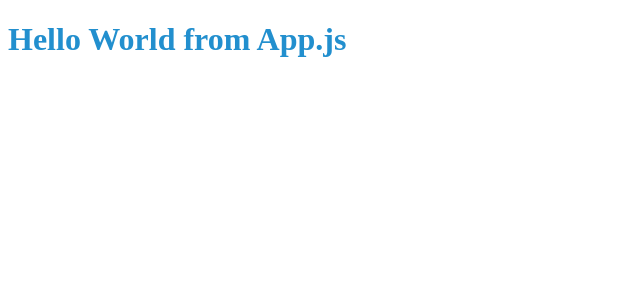
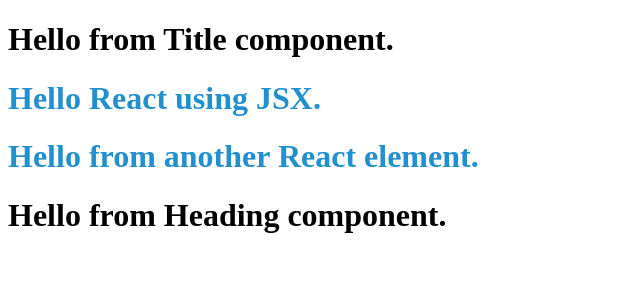
Before and after one commit to SumanBharati/ReactJS, a React (Vite) app: page / in a window 1280 px wide. Shown: the top 300 px of the page, without its empty margins (0-640 px from the left). Built offline with nearby package versions, Linux system fonts and the light colour scheme.

Commit message:
ReactJS-LayingTheFoundation

```diff
--- a/App.js
+++ b/App.js
@@ -1,15 +1,44 @@
 import React from 'react';
 import ReactDOM from 'react-dom/client';
 
-const heading = React.createElement(
-    "h1",
-    { id: "heading", xyz: "abc" }, //This object takes html attributes
-    "Hello World from App.js"
-);
+// JSX
+const jsxHeading = <h1 id="heading">Hello React using JSX.</h1>
+
+const reactElem = (<span>
+    {jsxHeading}
+    <h1 id="heading">Hello from another React element.</h1>
+</span>)
+
+const TitleComponent = () => (
+    <div>
+        <h1>Hello from Title component.</h1>
+    </div>
+)
+
+const HeadingComponent = () => (
+    <div>
+        <TitleComponent />
+        {reactElem}
+        <h1>Hello from Heading component.</h1>
+    </div>
+)
 
 const root = ReactDOM.createRoot(document.getElementById("root"));
 
-root.render(heading);
+root.render(<HeadingComponent />);
+
+
+
+// CORE REACT WAY OF CREATING ELEMENTS
+// const heading = React.createElement(
+//     "h1",
+//     { id: "heading", xyz: "abc" }, //This object takes html attributes
+//     "Hello React using core React"
+// );
+
+// const root = ReactDOM.createRoot(document.getElementById("root"));
+
+// root.render(heading);
 
 // const content = React.createElement("div", {},
 //     [React.createElement("div", {},
--- a/package.json
+++ b/package.json
@@ -3,6 +3,8 @@
   "version": "1.0.0",
   "description": "This is a React tutorial.",
   "scripts": {
+    "start": "parcel index.html",
+    "build": "build parcel index.html",
     "test": "jest"
   },
   "repository": {
```
Also changed, not shown: index.html (+15 -6 lines), 2 other files (tests, documents, lock files or other folders).
